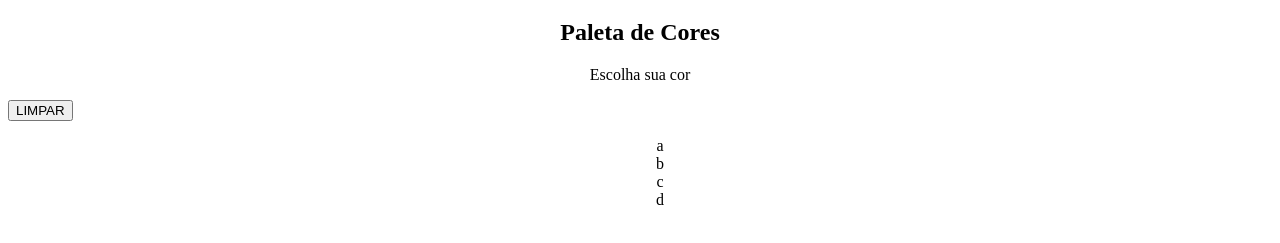
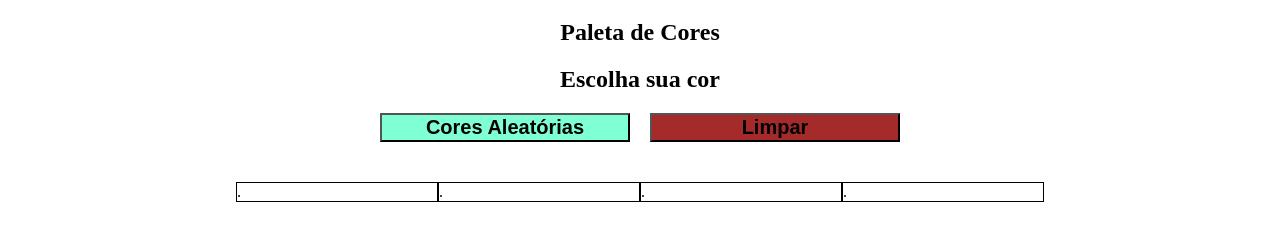
Before and after one commit to DouglasOliveiraLeite/pixel-art, a website: page index.html in a window 1280 px wide. Shown: the part 61-304 px from the top of the page. Drawn offline with Linux system fonts and the light colour scheme.

Commit message:
adc buttons, limpar e cores aleatorias e estilizado na pagina

```diff
--- a/index.html
+++ b/index.html
@@ -12,17 +12,19 @@
 
     <section>
         <h1 id="title">Paleta de Cores</h1>
-        <p id="escolherCor">Escolha sua cor</p>
-        <button id="clear-btn">LIMPAR</button>
-        <div id="controle-cor">
-            <ul id="color-palette">
+        <h1 id="escolherCor">Escolha sua cor</h1>
 
-                <div class="cor black" id="cor1">a</div>
-                <div class="color" class="mudarcor">b</div>
-                <div class="color" class="mudarcor">c</div>
-                <div class="color" class="mudarcor">d</div>
+        <div class="buttons">
+            <button onclick="setRandomColor()" id="button1">Cores Aleatórias</button>
+            <button onclick="colorReset()" id="button2">Limpar</button>
+        </div>
 
-            </ul>
+            <div id="color-palette">
+                <div class="color" class="mudarcor">.</div>
+                <div class="color" class="mudarcor">.</div>
+                <div class="color" class="mudarcor">.</div>
+                <div class="color" class="mudarcor">.</div>
+            </div>
 
         </div>
     </section>
@@ -32,7 +34,9 @@
     </div>
 
 </main>
-    <script src="script.js"></script>
+
+
+<script src="script.js"></script>
 </body>
 
 </html>
--- a/script.js
+++ /dev/null
@@ -1,8 +0,0 @@
-const elementbody = document.querySelector('body');
-
-// funcoes
-
-const createH1 = () => {
-    const elementH1 = document.createElement('h1');
-    elementH1.id = 'title'
-}
--- a/style.css
+++ b/style.css
@@ -6,8 +6,45 @@
     text-align: center
 }
 #color-palette {
-    text-align: center;
+    display: flex;
+    align-items: center;
+    justify-content: center;
+    padding: 15px;
+
 }
 #escolherCor {
     text-align: center;
+    font
 }
+
+.color {
+    width: 200px;
+    display: inline-block;
+    font-size: 1,5vw;
+    border: 1px solid black;
+}
+.buttons {
+    display: flex;
+    align-items: center;
+    justify-content: center;
+}
+
+#button1 {
+    margin: 0 10px 25px;
+    width: 250px;
+    background-color: aquamarine;
+    font-weight: bold;
+    font-size: 20px;
+
+}
+#button2 {
+    width: 250px;
+    margin: 0 10px 25px;
+    background-color: brown;
+    font-weight: bold;
+    font-size: 20px;
+
+}
+/* #controle-cor {
+  display: flex;
+} */
```
